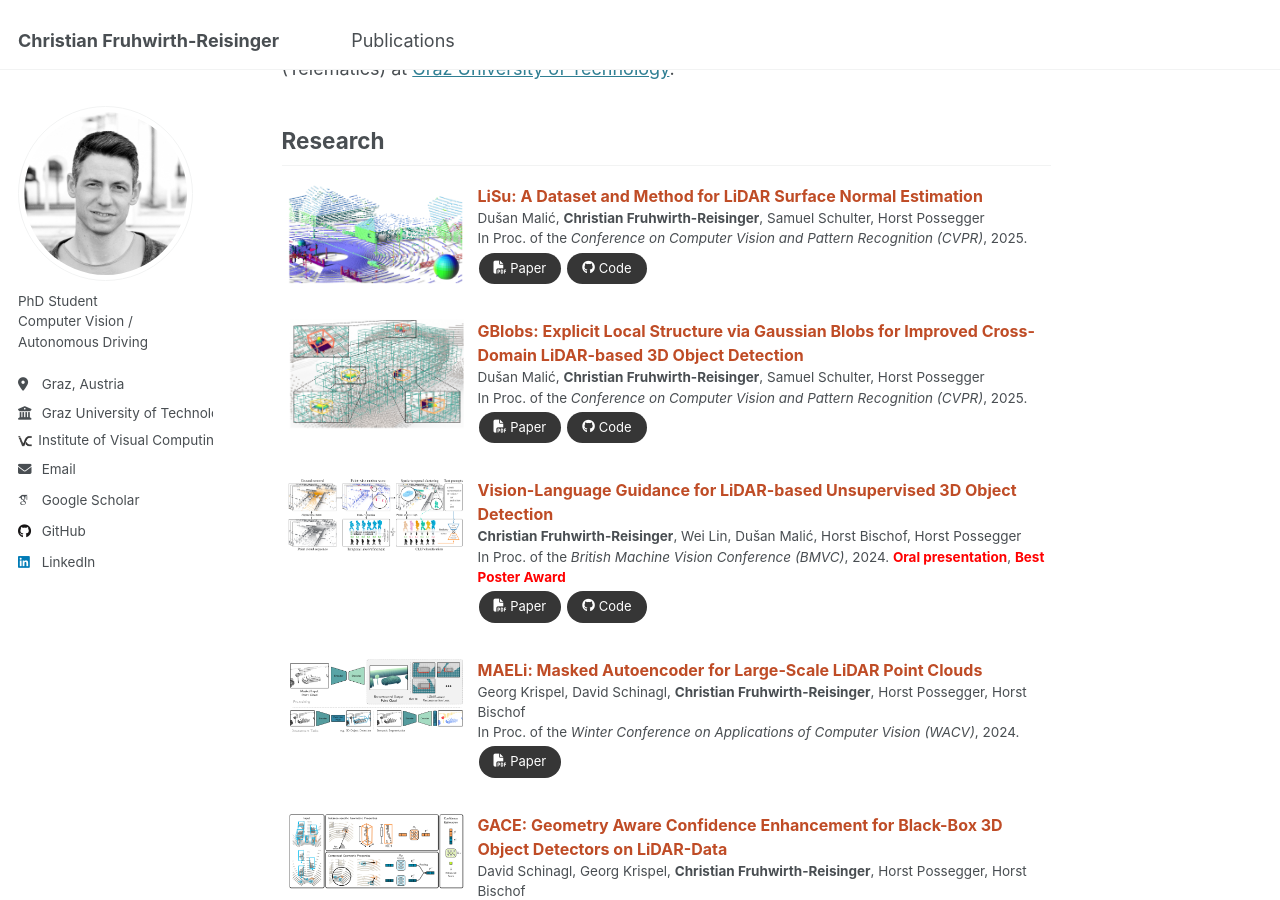
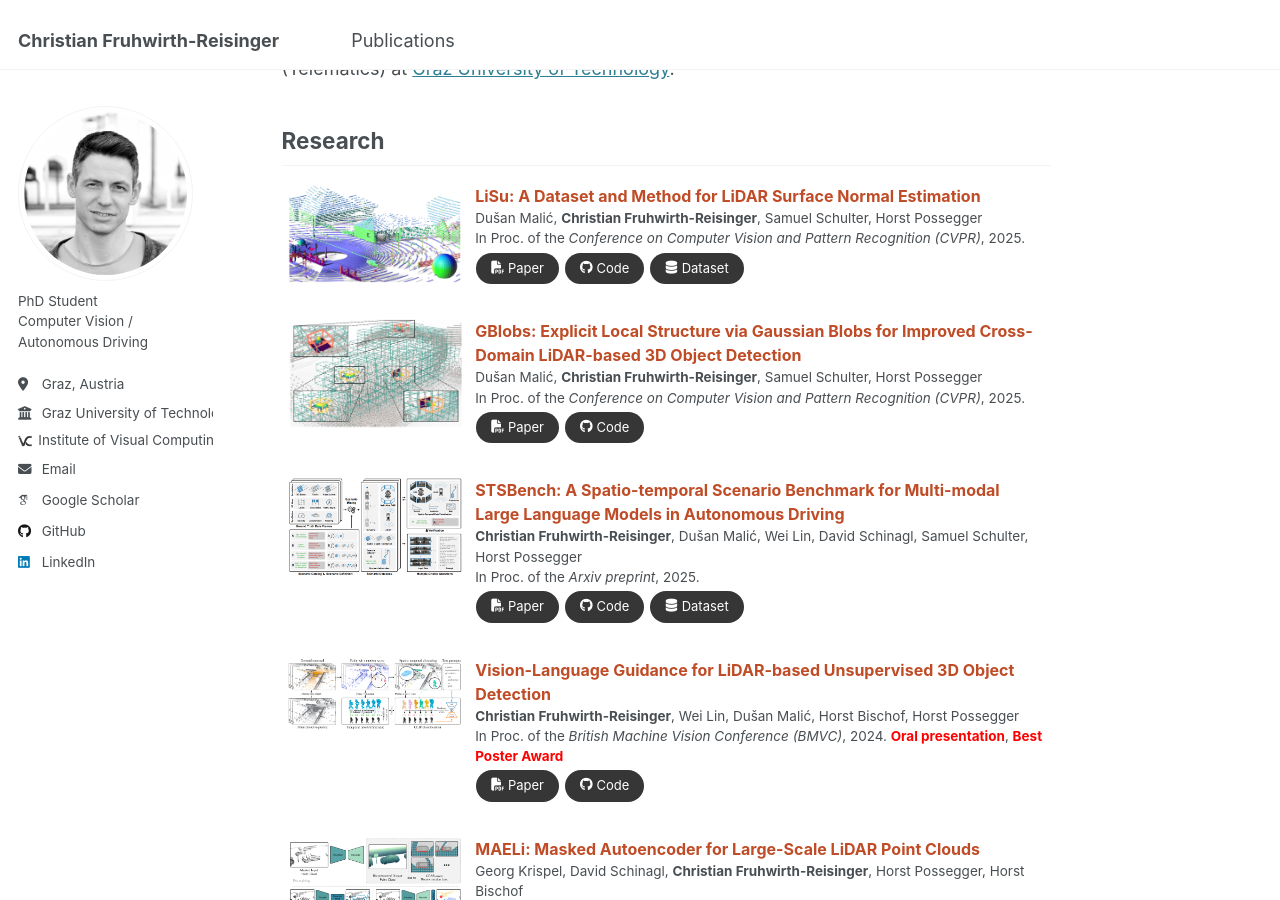
Before and after one commit to chreisinger/chreisinger.github.io, a Jekyll site: the page built from _pages/about.md, in a window 1280 px wide and 900 px high, scrolled down 275 px. Built offline with Jekyll 4.4.1, drawn with Linux system fonts in a browser that asks for light colours; some web fonts are replaced.

Commit message:
adds stsbench, fixes minor issues

```diff
--- a/_pages/about.md
+++ b/_pages/about.md
@@ -63,7 +63,7 @@ Previously, I received my Master's degree in Information and Computer Engineerin
         {% if post.dataset %}
           <a href="{{post.dataset}}" class="mybutton">
           <span class="icon">
-            <i class="fab fa-database"></i>
+            <i class="fas fa-database"></i>
           </span>
           <span> Dataset </span>
           </a>
```
Also changed, not shown: other parts of _pages/about.md (+0 -1 lines), _publications/2025_lisu.md (+15 -14 lines), _publications/2025_stsbench.md (+6 -6 lines).
